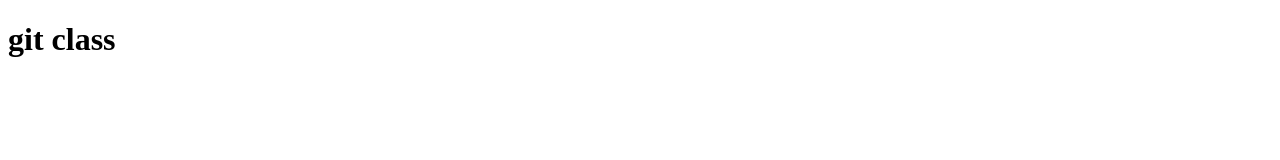
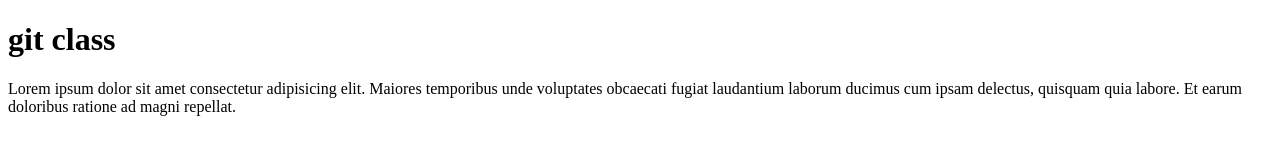
Before and after one commit to kingsleyjames1/github-class, a plain HTML site: page index.html in a window 1280 px wide. Drawn offline with Linux system fonts and the light colour scheme.

Commit message:
created a paragraph tag

```diff
--- a/index.html
+++ b/index.html
@@ -7,5 +7,6 @@
 </head>
 <body>
     <h1>git class</h1>
+    <p>Lorem ipsum dolor sit amet consectetur adipisicing elit. Maiores temporibus unde voluptates obcaecati fugiat laudantium laborum ducimus cum ipsam delectus, quisquam quia labore. Et earum doloribus ratione ad magni repellat.</p>
 </body>
 </html>
```
